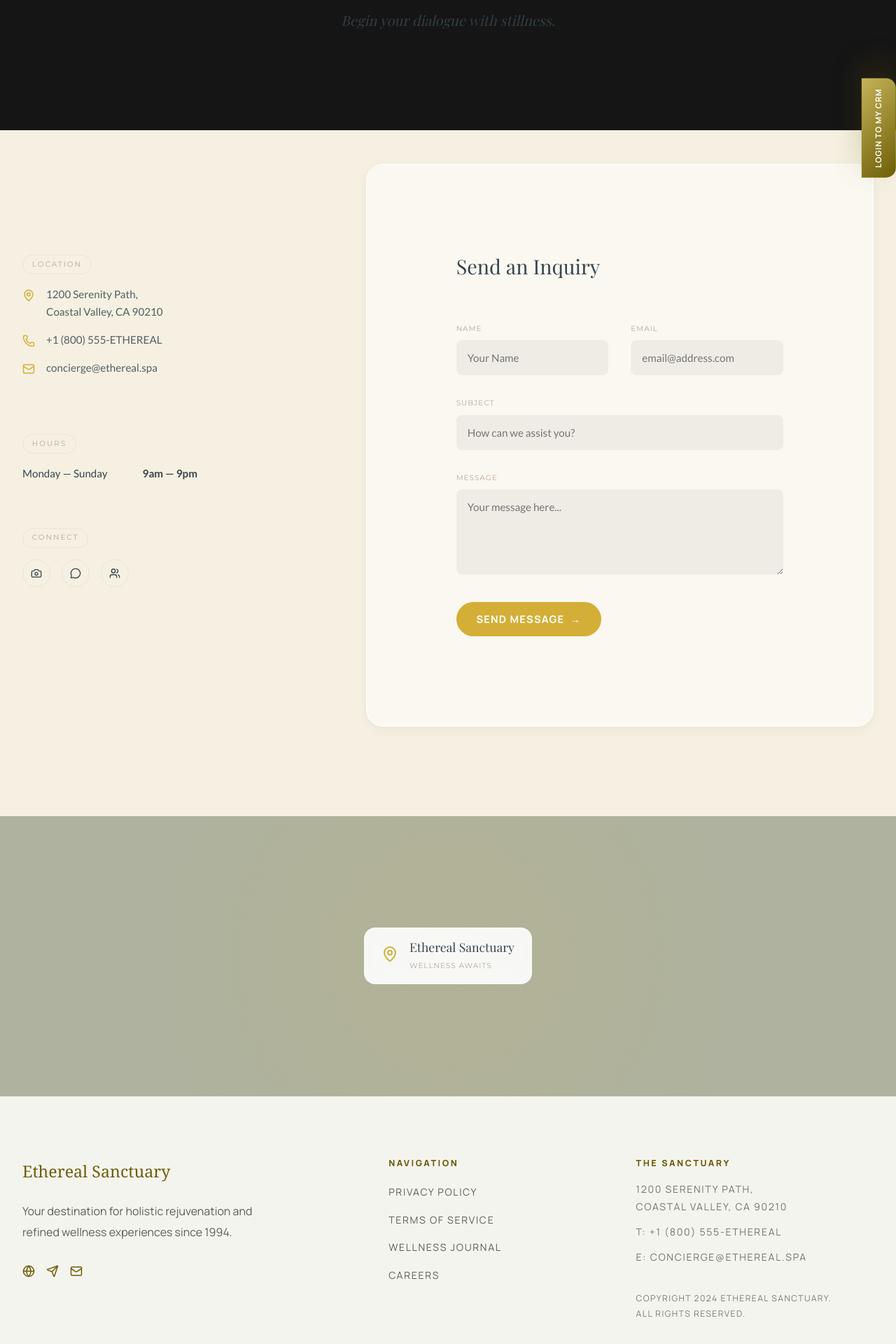
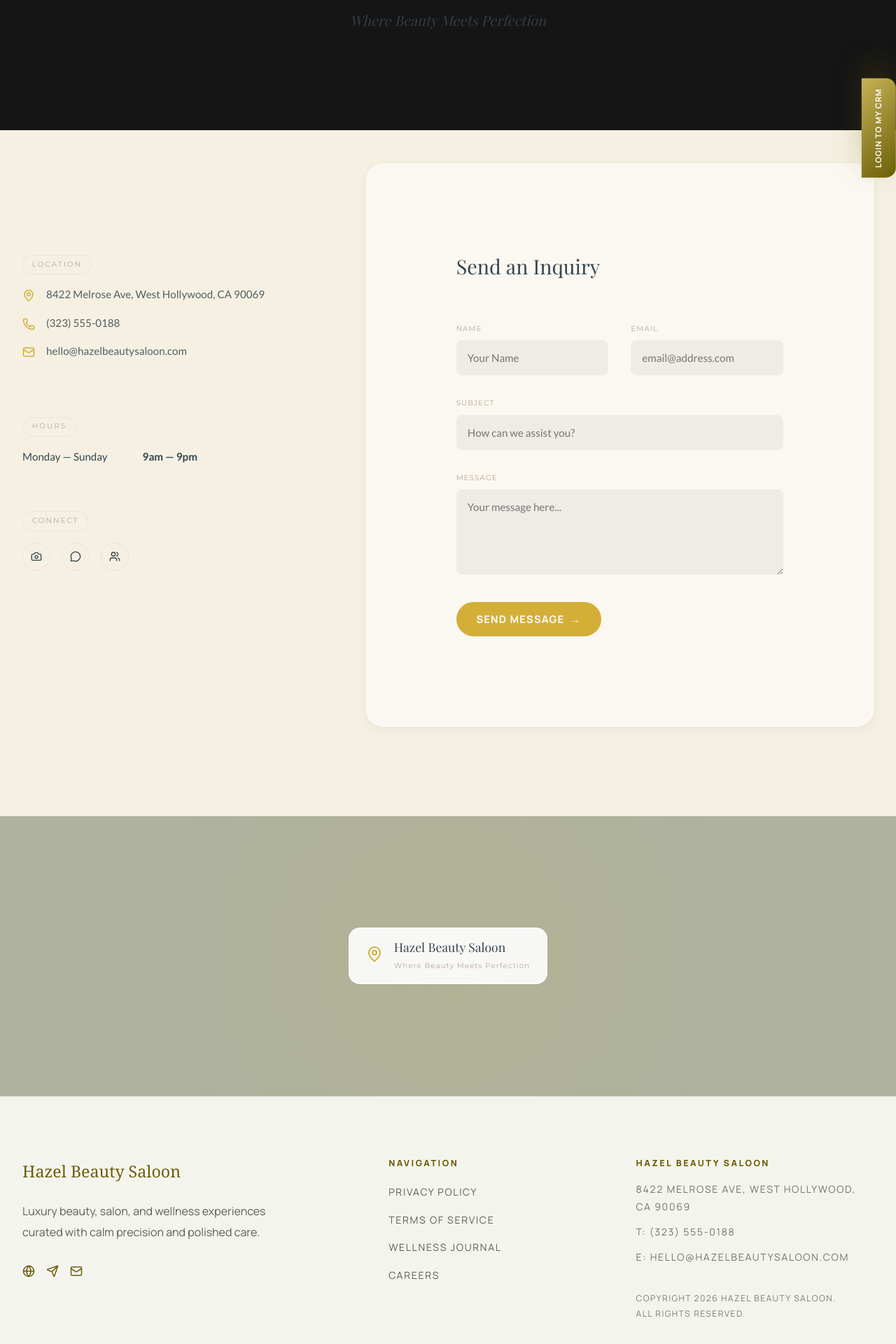
Before and after one commit to nexoltechinc/Spa-Saloon, a React (Vite) app: page /contact in a window 1280 px wide. Shown: the part 214-2134 px from the top of the page at 70% size. Built offline with nearby package versions, Linux system fonts and the light colour scheme; a web font is replaced by a local one.

Commit message:
brand public website

```diff
--- a/index.html
+++ b/index.html
@@ -4,7 +4,7 @@
     <meta charset="UTF-8" />
     <link rel="icon" type="image/svg+xml" href="/favicon.svg" />
     <meta name="viewport" content="width=device-width, initial-scale=1.0" />
-    <title>Hazel Beauty Saloon CRM</title>
+    <title>Hazel Beauty Saloon</title>
   </head>
   <body>
     <div id="root"></div>
--- a/src/App.jsx
+++ b/src/App.jsx
@@ -1,12 +1,12 @@
-import { lazy, Suspense } from 'react';
-import { BrowserRouter as Router, Navigate, Route, Routes } from 'react-router-dom';
+import { useEffect, lazy, Suspense } from 'react';
+import { BrowserRouter as Router, Navigate, Route, Routes, useLocation } from 'react-router-dom';
 import Layout from './components/Layout';
 import RequireCrmAuth from './components/RequireCrmAuth';
 import Home from './pages/Home';
 import Services from './pages/Services';
 import Booking from './pages/Booking';
 import Contact from './pages/Contact';
-import { CRM_NAME } from './config/brand';
+import { CRM_NAME, SALON_NAME } from './config/brand';
 
 const CrmLogin = lazy(() => import('./pages/CrmLogin'));
 const CrmDashboard = lazy(() => import('./pages/CrmDashboard'));
@@ -47,9 +47,20 @@ const withCrmSuspense = (element, label) => (
   </RequireCrmAuth>
 );
 
+const TitleManager = () => {
+  const { pathname } = useLocation();
+
+  useEffect(() => {
+    document.title = pathname.startsWith('/crm') || pathname === '/crm-login' ? CRM_NAME : SALON_NAME;
+  }, [pathname]);
+
+  return null;
+};
+
 function App() {
   return (
     <Router>
+      <TitleManager />
       <Routes>
         <Route element={<Layout />}>
           <Route path="/" element={<Home />} />
--- a/src/components/Footer.jsx
+++ b/src/components/Footer.jsx
@@ -1,18 +1,20 @@
 import { Link } from 'react-router-dom';
 import { Globe, Mail, Send } from 'lucide-react';
+import { BRAND_ADDRESS, BRAND_CONTACT_EMAIL, BRAND_PHONE, SALON_NAME } from '../config/brand';
 import './Footer.css';
 
 const Footer = () => {
+  const currentYear = new Date().getFullYear();
+
   return (
     <footer className="footer">
       <div className="container footer-container">
         <div className="footer-brand">
           <Link to="/" className="footer-logo">
-            Ethereal Sanctuary
+            {SALON_NAME}
           </Link>
           <p className="footer-desc">
-            Your destination for holistic rejuvenation and refined wellness
-            experiences since 1994.
+            Luxury beauty, salon, and wellness experiences curated with calm precision and polished care.
           </p>
           <div className="footer-socials">
             <a href="#" aria-label="Discover our world">
@@ -38,16 +40,14 @@ const Footer = () => {
         </div>
 
         <div className="footer-links-group footer-contact">
-          <h4 className="footer-heading">The Sanctuary</h4>
+          <h4 className="footer-heading">{SALON_NAME}</h4>
           <p>
-            1200 Serenity Path,
-            <br />
-            Coastal Valley, CA 90210
+            {BRAND_ADDRESS}
           </p>
-          <p>T: +1 (800) 555-ETHEREAL</p>
-          <p>E: concierge@ethereal.spa</p>
+          <p>T: {BRAND_PHONE}</p>
+          <p>E: {BRAND_CONTACT_EMAIL}</p>
           <p className="footer-copyright">
-            Copyright 2024 Ethereal Sanctuary. All rights reserved.
+            Copyright {currentYear} {SALON_NAME}. All rights reserved.
           </p>
         </div>
       </div>
--- a/src/components/Navbar.jsx
+++ b/src/components/Navbar.jsx
@@ -1,4 +1,5 @@
 import { Link, NavLink, useLocation } from 'react-router-dom';
+import { SALON_NAME } from '../config/brand';
 import './Navbar.css';
 
 const navItems = [
@@ -22,7 +23,7 @@ const Navbar = () => {
     <nav className={navClassName}>
       <div className="container nav-container">
         <Link to="/" className="nav-logo">
-          Ethereal Sanctuary
+          {SALON_NAME}
         </Link>
         <div className="nav-links">
           {navItems.map((item) => (
--- a/src/config/brand.js
+++ b/src/config/brand.js
@@ -9,3 +9,7 @@ export const BRAND_OPERATIONS_EMAIL = `operations@${BRAND_DOMAIN}`;
 export const BRAND_FRONTDESK_EMAIL = `frontdesk@${BRAND_DOMAIN}`;
 export const BRAND_WEBSITE = `www.${BRAND_DOMAIN}`;
 export const BRAND_BOOKING_URL = `${BRAND_WEBSITE}/book`;
+export const BRAND_ADDRESS = '8422 Melrose Ave, West Hollywood, CA 90069';
+export const BRAND_PHONE = '(323) 555-0188';
+export const BRAND_BOOKING_PHONE = '(323) 555-0177';
+export const BRAND_MAP_LINK = 'https://maps.google.com/?q=8422+Melrose+Ave+West+Hollywood+CA+90069';
--- a/src/pages/Contact.jsx
+++ b/src/pages/Contact.jsx
@@ -1,5 +1,6 @@
 import React from 'react';
 import { Camera, Mail, MapPin, MessageCircle, Phone, Users } from 'lucide-react';
+import { BRAND_ADDRESS, BRAND_CONTACT_EMAIL, BRAND_PHONE, BRAND_TAGLINE, SALON_NAME } from '../config/brand';
 import './Contact.css';
 
 const Contact = () => {
@@ -9,9 +10,9 @@ const Contact = () => {
       <section className="contact-hero">
         <div className="contact-hero-overlay"></div>
         <div className="container contact-hero-content text-center">
-          <h1 className="contact-hero-title">We're Here to Help</h1>
+          <h1 className="contact-hero-title">{SALON_NAME}</h1>
           <p className="contact-hero-subtitle">
-            <i>Begin your dialogue with stillness.</i>
+            <i>{BRAND_TAGLINE}</i>
           </p>
         </div>
       </section>
@@ -26,15 +27,15 @@ const Contact = () => {
               <span className="info-badge">LOCATION</span>
               <div className="info-item">
                 <MapPin size={18} className="icon" />
-                <p>1200 Serenity Path,<br/>Coastal Valley, CA 90210</p>
+                <p>{BRAND_ADDRESS}</p>
               </div>
               <div className="info-item">
                 <Phone size={18} className="icon" />
-                <p>+1 (800) 555-ETHEREAL</p>
+                <p>{BRAND_PHONE}</p>
               </div>
               <div className="info-item">
                 <Mail size={18} className="icon" />
-                <p>concierge@ethereal.spa</p>
+                <p>{BRAND_CONTACT_EMAIL}</p>
               </div>
             </div>
 
@@ -89,15 +90,15 @@ const Contact = () => {
       <section className="map-section">
         <div className="map-placeholder">
           {/* Mock Map Background */}
-          <div className="map-pin glass">
-            <div className="pin-icon">
+            <div className="map-pin glass">
+              <div className="pin-icon">
                <MapPin size={24} color="#D4AF37"/>
+              </div>
+              <div>
+                <h4>{SALON_NAME}</h4>
+                <span>{BRAND_TAGLINE}</span>
+              </div>
             </div>
-            <div>
-              <h4>Ethereal Sanctuary</h4>
-              <span>WELLNESS AWAITS</span>
-            </div>
-          </div>
         </div>
       </section>
     </div>
--- a/src/pages/Home.jsx
+++ b/src/pages/Home.jsx
@@ -1,5 +1,6 @@
 import { ArrowRight, Quote, Star } from 'lucide-react';
 import { Link } from 'react-router-dom';
+import { BRAND_TAGLINE, SALON_NAME } from '../config/brand';
 import './Home.css';
 
 const heroImage =
@@ -73,15 +74,13 @@ const Home = () => {
         <div className="home-hero-overlay" />
         <div className="container home-hero-content">
           <div className="home-hero-copy">
-            <span className="home-eyebrow">Experience Transcendent Calm</span>
+            <span className="home-eyebrow">{SALON_NAME}</span>
             <h1 className="home-hero-title">
-              Sanctuary of
-              <br />
-              Serenity
+              {SALON_NAME}
             </h1>
             <p className="home-hero-subtitle">
-              A restorative journey designed to harmonize your inner landscape
-              through ancient wisdom and modern luxury.
+              {BRAND_TAGLINE}. A restorative journey designed to harmonize your inner landscape
+              through modern luxury and thoughtful care.
             </p>
             <Link to="/booking" className="home-primary-button">
               Book Your Escape
@@ -115,7 +114,7 @@ const Home = () => {
             </h2>
             <p className="home-section-text">
               Founded on the principle that true luxury is found in time and
-              space, Ethereal Sanctuary offers a curated environment where the
+              space, {SALON_NAME} offers a curated environment where the
               noise of the world dissolves into a whisper.
             </p>
             <p className="home-section-text">
```
